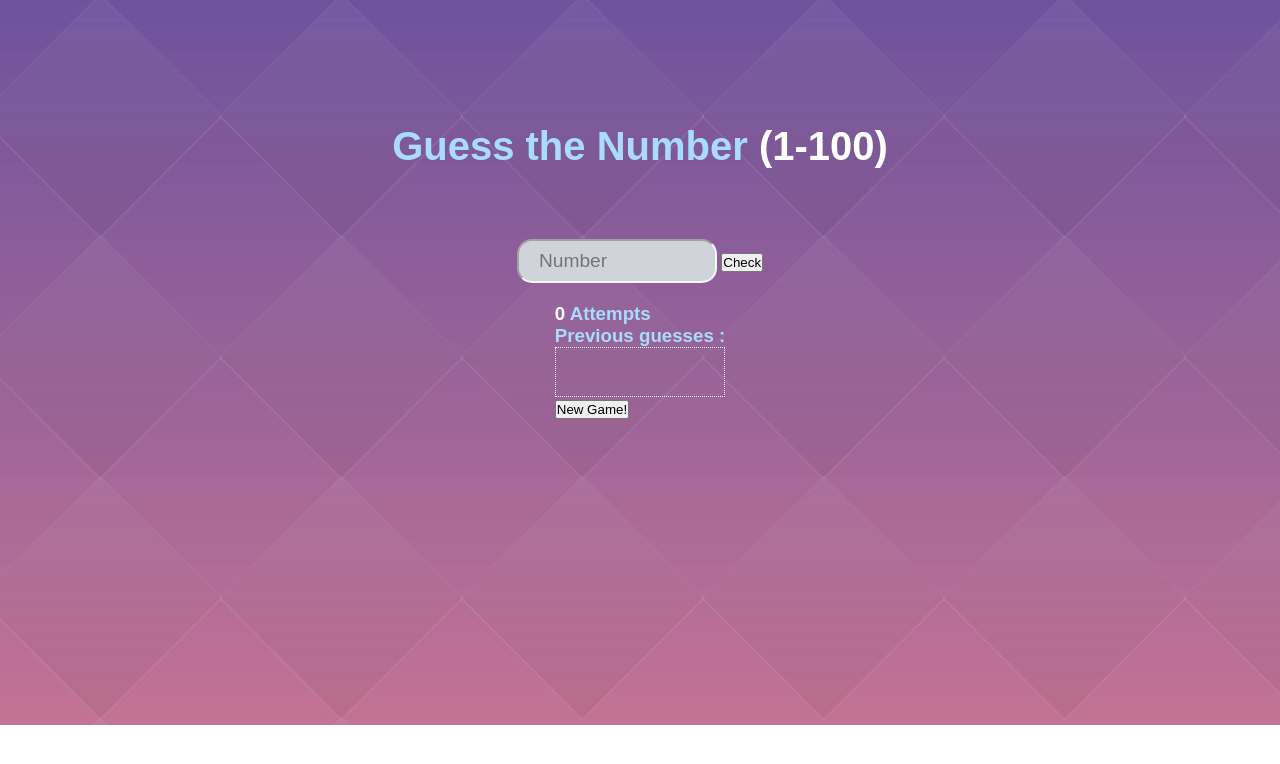
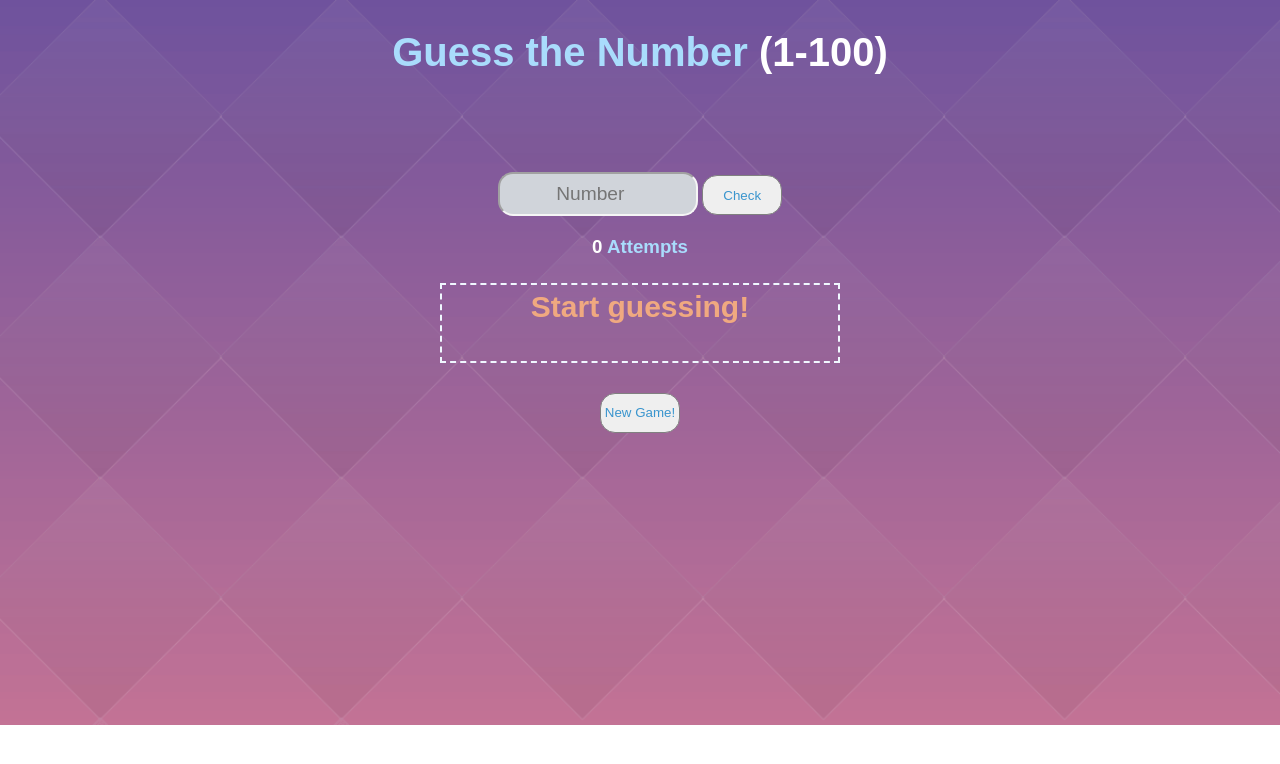
Before and after one commit to Frknzdmr1/Guess-the-number, a plain HTML site: page index.html in a window 1280 px wide. Both pictures are taken after a click on the button "New Game!". Drawn offline with Linux system fonts and the light colour scheme.

Commit message:
color is left

```diff
--- a/app.js
+++ b/app.js
@@ -1,34 +1,44 @@
+
+var enteredNumber = document.querySelector('#entered-number');
+var numberRange = document.querySelector('#numberRange');
+var checkBtn = document.querySelector('#btn-check');
+var counts = document.querySelector('#counts');
+var guessedNumbers = document.querySelector('#guessed-numbers');
+var result = document.querySelector('#result');
+var newGameBtn = document.querySelector('.new-game');
+var currentScore = 0;
 var randomNumber = Math.ceil(Math.random()*100);
-var enteredNumber = document.querySelector('.entered-number')
-var numberRange = document.querySelector('.numberRange')
-var checkBtn = document.querySelector('.btn-check')
-var counts = document.querySelector('.counts')
-var guessedNumbers = document.querySelector('.guessed-numbers')
-var result = document.querySelector('.result')
-var newGameBtn = document.querySelector('.new-game')
+checkBtn.addEventListener('click', function(){
 
-
-
-checkBtn.addEventListener('click' , function(){
-    var guessedNumber = document.querySelector('.entered-number').value;
+    var guessedNumber = document.querySelector('#entered-number').value;
 
     if(guessedNumber < 0 || guessedNumber > 100){
-        alert('Please enter a number between 1 and 100')
-        guessedNumber.value = ''; // ya array de birak yada ='' yap
-        return
+    alert('Please enter a number between 1 and 100');
+
     }
 
     if (randomNumber == guessedNumber){
         result.textContent = 'Congrats, your number is right!';
-    }else{
-        result.textContent = 'Wrong';
+        let backgroundColor = document.querySelector('#body')
+
+    }else {
+
 
     if (guessedNumber > randomNumber){
         result.textContent = 'Your number is too high';
 
     }else if(guessedNumber < randomNumber){
-        result.textContent = 'Your number is too low'
-    }
+        result.textContent = 'Your number is too low';
 
-    }
-})
+    }}currentScore++;
+    counts.textContent = currentScore
+    enteredNumber.value = ''
+
+});
+
+newGameBtn.addEventListener('click', function(e){
+    result.textContent = 'Start guessing!'
+    counts.textContent = '0'
+    currentScore = '0'
+    counts.textContent = currentScore
+});
--- a/index.html
+++ b/index.html
@@ -9,24 +9,23 @@
 
 </head>
 <body>
-    <main>
+    <div>
         <h1 id="title">Guess the Number <span id="number-range">(1-100)</span></h1>
 
 
-        <form id="add-number">
+        <div id="add-number">
             <input type="number" id="entered-number" placeholder="Number">
             <button id="btn-check">Check</button>
-        </form>
+        </div>
 
-        <section id="stats">
+        <div id="stats">
             <h3 class="count">
                 <span id="counts"> 0 </span> <span id="attempt">Attempts</span>
-                <p id="guessed-numbers"> Previous guesses : </p>
-                <p id="result"></p>
+                <p id="result"> Start guessing! </p>
                 <button class="new-game">New Game!</button>
             </h3>
-        </section>
-    </main>
+        </div>
+    </div>
 
     <script src="./app.js"></script>
 </body>
--- a/main.css
+++ b/main.css
@@ -2,6 +2,7 @@
     margin: 0;
     padding: 0;
     box-sizing: border-box;
+    text-align: center;
 }
 
 body{
@@ -25,6 +26,7 @@ main{
 #title{
     font-size: 2.5rem;
     padding-bottom: 50px;
+    margin-top: 30px;
 }
 
 #add-number{
@@ -53,8 +55,25 @@ main{
 }
 
 #result{
-    border: dotted 1px aliceblue;
-    height: 50px;
-    color: white;
+    border:dashed 2px aliceblue;
+    margin: auto;
+    margin-top: 25px;
+    height: 80px;
+    padding-top: 5px;
+    display: flex;
+    flex-direction: column;
+    width: 400px;
+    text-align: center;
+    color: rgb(240, 169, 128);
+    font-size: 30px;
 
 }
+
+.new-game, #btn-check{
+    height: 2.5rem;
+    width: 80px;
+    color: rgba(11, 126, 197, 0.795);
+    border: solid 1px grey;
+    border-radius: 15px 15px 15px 15px;
+    margin-top: 30px;
+}
```
